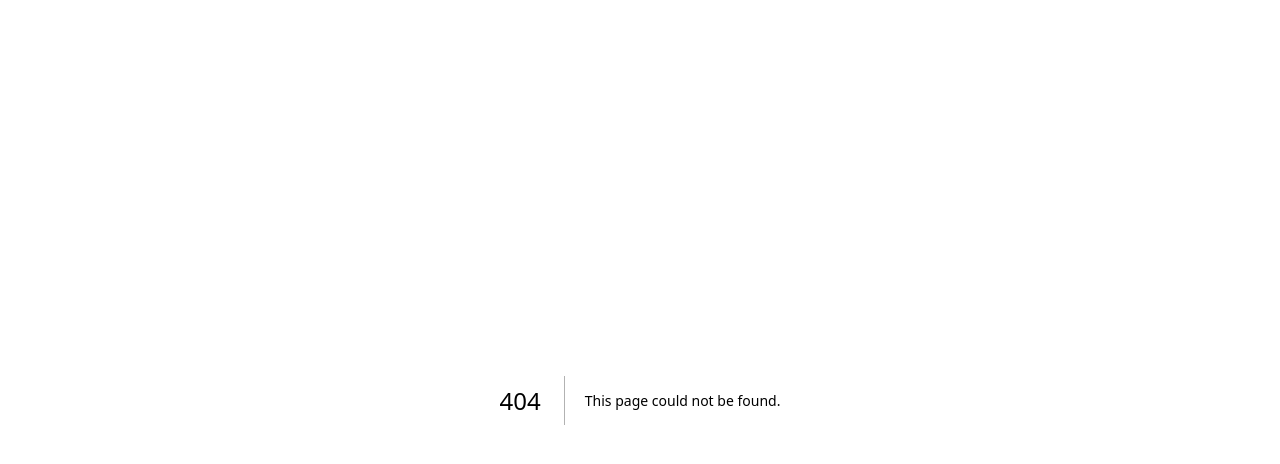
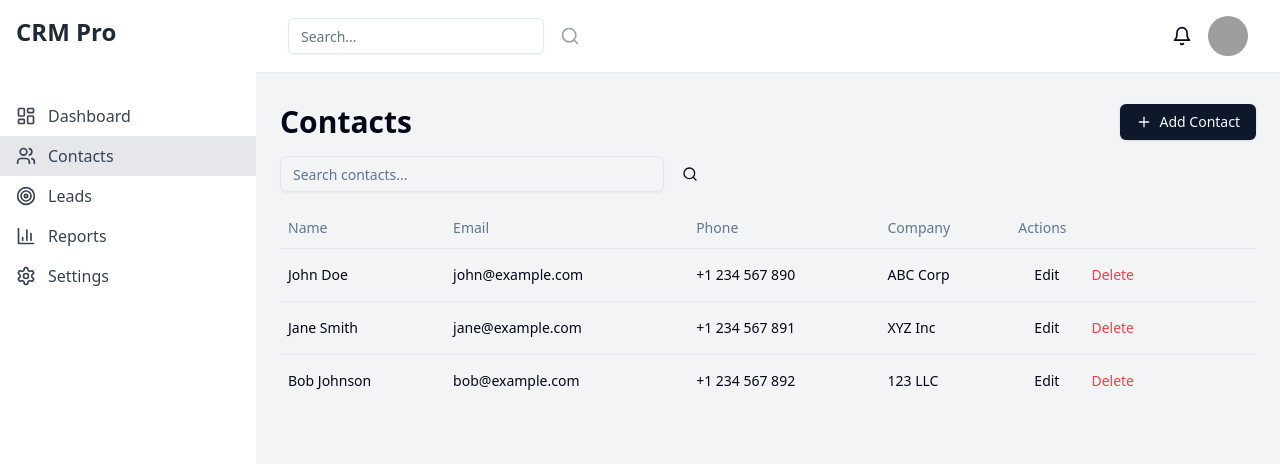
Before and after one commit to markokraemer/sg-121720488069521, a Next.js app: page /contacts in a window 1280 px wide. Before the commit this address had no page. Shown: the top 464 px of the page. Built offline with nearby package versions, Linux system fonts and the light colour scheme; grey boxes are pictures that could not be loaded.

Commit message:
SOFTGEN MAGIC

```diff
--- /dev/null
+++ b/src/components/Layout.jsx
@@ -0,0 +1,83 @@
+import React from 'react';
+import { useRouter } from 'next/router';
+import Link from 'next/link';
+import { Button } from "@/components/ui/button";
+import { Input } from "@/components/ui/input";
+import { Avatar, AvatarFallback, AvatarImage } from "@/components/ui/avatar";
+import {
+  LayoutDashboard,
+  Users,
+  Target,
+  BarChart3,
+  Settings,
+  Bell,
+  Search
+} from 'lucide-react';
+
+export const Layout = ({ children }) => {
+  const router = useRouter();
+
+  const menuItems = [
+    { icon: LayoutDashboard, label: 'Dashboard', href: '/' },
+    { icon: Users, label: 'Contacts', href: '/contacts' },
+    { icon: Target, label: 'Leads', href: '/leads' },
+    { icon: BarChart3, label: 'Reports', href: '/reports' },
+    { icon: Settings, label: 'Settings', href: '/settings' },
+  ];
+
+  return (
+    <div className="flex h-screen bg-gray-100">
+      {/* Sidebar */}
+      <aside className="w-64 bg-white shadow-md">
+        <div className="p-4">
+          <h1 className="text-2xl font-bold text-gray-800">CRM Pro</h1>
+        </div>
+        <nav className="mt-8">
+          {menuItems.map((item, index) => (
+            <Link href={item.href} key={index}>
+              <span className={`flex items-center px-4 py-2 text-gray-700 hover:bg-gray-200 ${
+                router.pathname === item.href ? 'bg-gray-200' : ''
+              }`}>
+                <item.icon className="w-5 h-5 mr-3" />
+                {item.label}
+              </span>
+            </Link>
+          ))}
+        </nav>
+      </aside>
+
+      {/* Main content */}
+      <div className="flex-1 flex flex-col overflow-hidden">
+        {/* Header */}
+        <header className="bg-white shadow-sm z-10">
+          <div className="max-w-7xl mx-auto py-4 px-4 sm:px-6 lg:px-8 flex justify-between items-center">
+            <div className="flex items-center">
+              <Input
+                type="search"
+                placeholder="Search..."
+                className="w-64 mr-4"
+              />
+              <Search className="w-5 h-5 text-gray-400" />
+            </div>
+            <div className="flex items-center">
+              <Button variant="ghost" size="icon" className="mr-2">
+                <Bell className="w-5 h-5" />
+              </Button>
+              <Avatar>
+                <AvatarImage src="/api/placeholder/32/32" alt="User" />
+                <AvatarFallback>U</AvatarFallback>
+              </Avatar>
+            </div>
+          </div>
+        </header>
+
+        {/* Page content */}
+        <main className="flex-1 overflow-x-hidden overflow-y-auto bg-gray-100">
+          <div className="container mx-auto px-6 py-8">
+            {children}
+          </div>
+        </main>
+      </div>
+    </div>
+  );
+};
--- a/src/pages/_app.js
+++ b/src/pages/_app.js
@@ -1,11 +1,12 @@
 import "@/styles/globals.css";
 import { Toaster } from "@/components/ui/toaster";
+import { Layout } from "@/components/Layout";
 
 export default function App({ Component, pageProps }) {
   return (
-    <>
+    <Layout>
       <Component {...pageProps} />
       <Toaster />
-    </>
+    </Layout>
   );
 }
--- /dev/null
+++ b/src/pages/contacts.js
@@ -0,0 +1,62 @@
+import React from 'react';
+import { Table, TableBody, TableCell, TableHead, TableHeader, TableRow } from "@/components/ui/table";
+import { Button } from "@/components/ui/button";
+import { Input } from "@/components/ui/input";
+import { Plus, Search } from 'lucide-react';
+
+const contacts = [
+  { id: 1, name: "John Doe", email: "john@example.com", phone: "+1 234 567 890", company: "ABC Corp" },
+  { id: 2, name: "Jane Smith", email: "jane@example.com", phone: "+1 234 567 891", company: "XYZ Inc" },
+  { id: 3, name: "Bob Johnson", email: "bob@example.com", phone: "+1 234 567 892", company: "123 LLC" },
+  // Add more dummy data as needed
+];
+
+export default function Contacts() {
+  return (
+    <div className="space-y-4">
+      <div className="flex justify-between items-center">
+        <h1 className="text-3xl font-bold">Contacts</h1>
+        <Button>
+          <Plus className="mr-2 h-4 w-4" /> Add Contact
+        </Button>
+      </div>
+
+      <div className="flex items-center space-x-2">
+        <Input
+          type="text"
+          placeholder="Search contacts..."
+          className="max-w-sm"
+        />
+        <Button variant="ghost" size="icon">
+          <Search className="h-4 w-4" />
+        </Button>
+      </div>
+
+      <Table>
+        <TableHeader>
+          <TableRow>
+            <TableHead>Name</TableHead>
+            <TableHead>Email</TableHead>
+            <TableHead>Phone</TableHead>
+            <TableHead>Company</TableHead>
+            <TableHead>Actions</TableHead>
+          </TableRow>
+        </TableHeader>
+        <TableBody>
+          {contacts.map((contact) => (
+            <TableRow key={contact.id}>
+              <TableCell className="font-medium">{contact.name}</TableCell>
+              <TableCell>{contact.email}</TableCell>
+              <TableCell>{contact.phone}</TableCell>
+              <TableCell>{contact.company}</TableCell>
+              <TableCell>
+                <Button variant="ghost">Edit</Button>
+                <Button variant="ghost" className="text-red-500">Delete</Button>
+              </TableCell>
+            </TableRow>
+          ))}
+        </TableBody>
+      </Table>
+    </div>
+  );
+}
--- a/src/pages/index.js
+++ b/src/pages/index.js
@@ -1,24 +1,137 @@
-import { Button } from "@/components/ui/button"
+import React from 'react';
+import { Card, CardContent, CardHeader, CardTitle } from "@/components/ui/card";
+import { Bar, BarChart, ResponsiveContainer, XAxis, YAxis } from "recharts";
 
-export default function Home() {
+const data = [
+  { name: "Jan", total: Math.floor(Math.random() * 5000) + 1000 },
+  { name: "Feb", total: Math.floor(Math.random() * 5000) + 1000 },
+  { name: "Mar", total: Math.floor(Math.random() * 5000) + 1000 },
+  { name: "Apr", total: Math.floor(Math.random() * 5000) + 1000 },
+  { name: "May", total: Math.floor(Math.random() * 5000) + 1000 },
+  { name: "Jun", total: Math.floor(Math.random() * 5000) + 1000 },
+];
+
+export default function Dashboard() {
   return (
-    <div className="flex flex-col items-center justify-center min-h-screen py-2">
-      <main className="flex flex-col items-center justify-center w-full flex-1 px-20 text-center">
-        <h1 className="text-6xl font-bold">
-          Welcome to your App
-        </h1>
+    <div className="space-y-4">
+      <h1 className="text-3xl font-bold">Dashboard</h1>
 
-        <p className="mt-3 text-2xl">
-          Get started by editing{' '}
-          <code className="p-3 font-mono text-lg bg-gray-100 rounded-md">
-            pages/index.js
-          </code>
-        </p>
+      <div className="grid gap-4 md:grid-cols-2 lg:grid-cols-4">
+        <Card>
+          <CardHeader className="flex flex-row items-center justify-between space-y-0 pb-2">
+            <CardTitle className="text-sm font-medium">Total Customers</CardTitle>
+            <svg
+              xmlns="http://www.w3.org/2000/svg"
+              viewBox="0 0 24 24"
+              fill="none"
+              stroke="currentColor"
+              strokeLinecap="round"
+              strokeLinejoin="round"
+              strokeWidth="2"
+              className="h-4 w-4 text-muted-foreground"
+            >
+              <path d="M16 21v-2a4 4 0 0 0-4-4H6a4 4 0 0 0-4 4v2" />
+              <circle cx="9" cy="7" r="4" />
+              <path d="M22 21v-2a4 4 0 0 0-3-3.87M16 3.13a4 4 0 0 1 0 7.75" />
+            </svg>
+          </CardHeader>
+          <CardContent>
+            <div className="text-2xl font-bold">2,350</div>
+            <p className="text-xs text-muted-foreground">+180 from last month</p>
+          </CardContent>
+        </Card>
+        <Card>
+          <CardHeader className="flex flex-row items-center justify-between space-y-0 pb-2">
+            <CardTitle className="text-sm font-medium">Active Leads</CardTitle>
+            <svg
+              xmlns="http://www.w3.org/2000/svg"
+              viewBox="0 0 24 24"
+              fill="none"
+              stroke="currentColor"
+              strokeLinecap="round"
+              strokeLinejoin="round"
+              strokeWidth="2"
+              className="h-4 w-4 text-muted-foreground"
+            >
+              <path d="M22 12h-4l-3 9L9 3l-3 9H2" />
+            </svg>
+          </CardHeader>
+          <CardContent>
+            <div className="text-2xl font-bold">573</div>
+            <p className="text-xs text-muted-foreground">+201 since last week</p>
+          </CardContent>
+        </Card>
+        <Card>
+          <CardHeader className="flex flex-row items-center justify-between space-y-0 pb-2">
+            <CardTitle className="text-sm font-medium">Sales This Month</CardTitle>
+            <svg
+              xmlns="http://www.w3.org/2000/svg"
+              viewBox="0 0 24 24"
+              fill="none"
+              stroke="currentColor"
+              strokeLinecap="round"
+              strokeLinejoin="round"
+              strokeWidth="2"
+              className="h-4 w-4 text-muted-foreground"
+            >
+              <rect width="20" height="14" x="2" y="5" rx="2" />
+              <path d="M2 10h20" />
+            </svg>
+          </CardHeader>
+          <CardContent>
+            <div className="text-2xl font-bold">$45,231.89</div>
+            <p className="text-xs text-muted-foreground">+20.1% from last month</p>
+          </CardContent>
+        </Card>
+        <Card>
+          <CardHeader className="flex flex-row items-center justify-between space-y-0 pb-2">
+            <CardTitle className="text-sm font-medium">Active Users</CardTitle>
+            <svg
+              xmlns="http://www.w3.org/2000/svg"
+              viewBox="0 0 24 24"
+              fill="none"
+              stroke="currentColor"
+              strokeLinecap="round"
+              strokeLinejoin="round"
+              strokeWidth="2"
+              className="h-4 w-4 text-muted-foreground"
+            >
+              <path d="M22 12h-4l-3 9L9 3l-3 9H2" />
+            </svg>
+          </CardHeader>
+          <CardContent>
+            <div className="text-2xl font-bold">573</div>
+            <p className="text-xs text-muted-foreground">+201 since last hour</p>
+          </CardContent>
+        </Card>
+      </div>
 
-        <div className="flex flex-wrap items-center justify-around max-w-4xl mt-6 sm:w-full">
-          <Button className="mt-4">Hello World</Button>
-        </div>
-      </main>
+      <Card className="col-span-4">
+        <CardHeader>
+          <CardTitle>Monthly Revenue</CardTitle>
+        </CardHeader>
+        <CardContent className="pl-2">
+          <ResponsiveContainer width="100%" height={350}>
+            <BarChart data={data}>
+              <XAxis
+                dataKey="name"
+                stroke="#888888"
+                fontSize={12}
+                tickLine={false}
+                axisLine={false}
+              />
+              <YAxis
+                stroke="#888888"
+                fontSize={12}
+                tickLine={false}
+                axisLine={false}
+                tickFormatter={(value) => `$${value}`}
+              />
+              <Bar dataKey="total" fill="#adfa1d" radius={[4, 4, 0, 0]} />
+            </BarChart>
+          </ResponsiveContainer>
+        </CardContent>
+      </Card>
     </div>
-  )
+  );
 }
```
